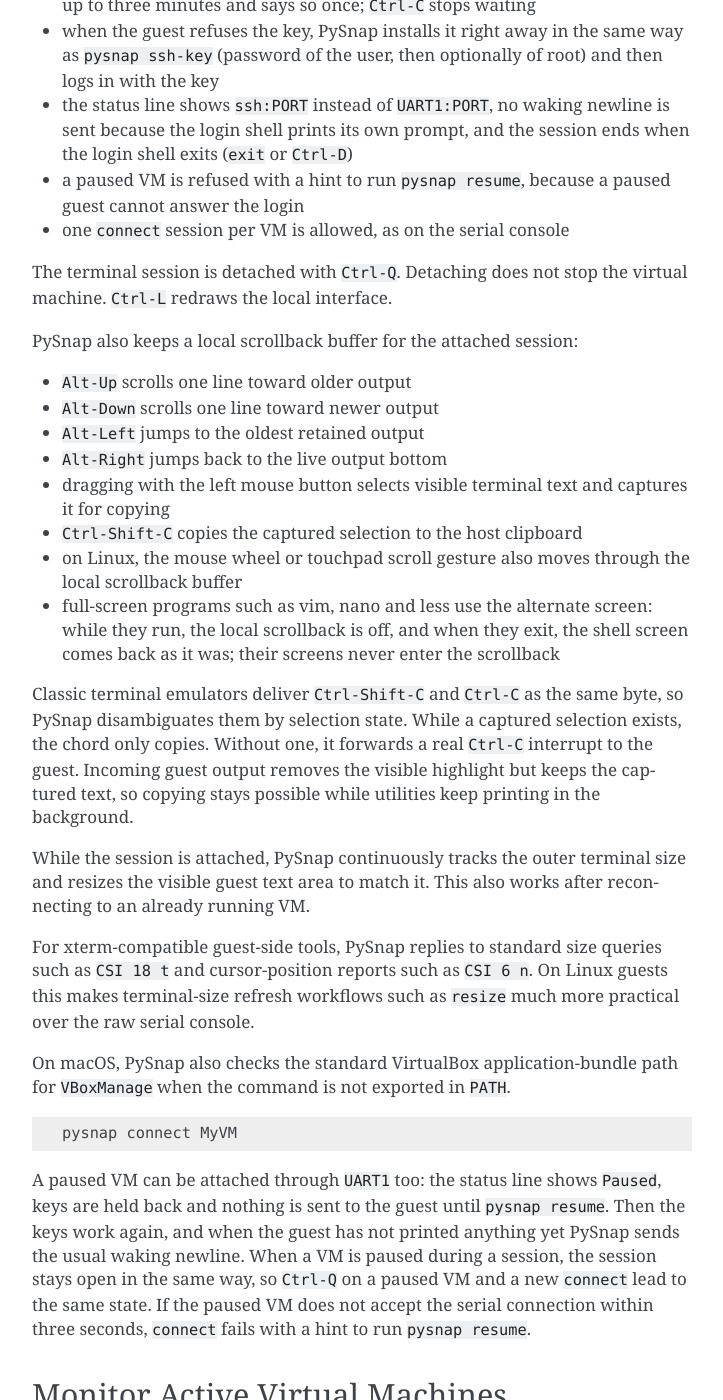
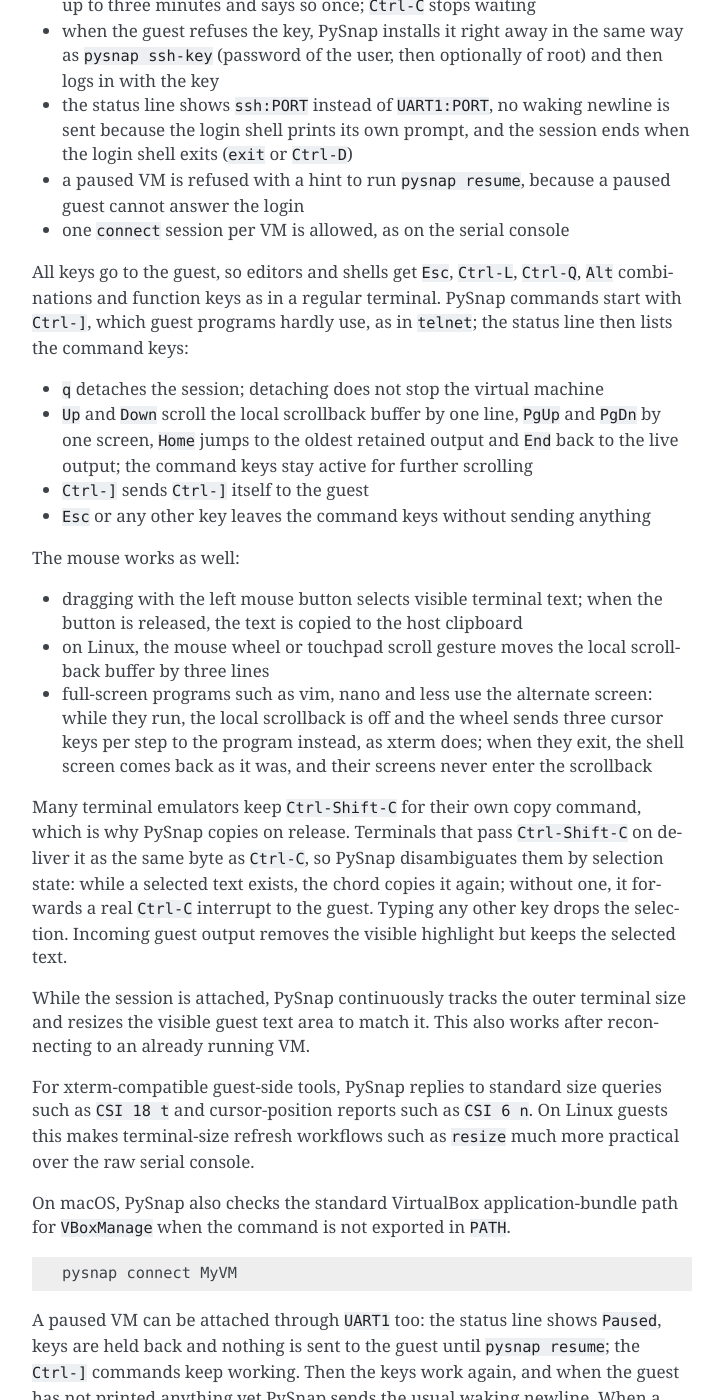
Before and after one commit to UsamG1t/NeuroPysnap, a Sphinx documentation site: the page built from docs/usage.rst, in a window 1280 px wide and 1400 px high, scrolled down 6455 px. Shown: the whole window, without its empty margins (388-1111 px from the left). Built offline with Sphinx 7.4.7, drawn with Linux system fonts in a browser that asks for light colours; some of the changed text lies outside the part shown.

Commit message:
connect: all keys to the guest, PySnap commands behind Ctrl-], copy on release
Editors lost keys to PySnap: Ctrl-Q detached (nano uses it for a backward
search), Ctrl-L only redrew locally, Alt+arrows scrolled the local history,
and because Escape began those Alt bindings, a lone Esc reached the guest
after about 560 ms instead of 10 ms. Copying needed Ctrl+Shift+C, which most
terminal emulators keep for their own copy command.

- Every key goes to the guest except Ctrl-], the command prefix: then q
  detaches, Up/Down/PgUp/PgDn/Home/End scroll the local history, Ctrl-]
  sends Ctrl-] and Esc or any other key leaves the mode. Esc now arrives
  after the 50 ms the input parser waits for an escape sequence.
- A sequence that prompt_toolkit splits into several keys (Alt+Up from an
  xterm is ESC [ 1 ; 3 A) is sent once instead of with an extra cursor key.
- Mouse selection is copied when the button is released; Ctrl+Shift+C still
  copies where the terminal passes it on.
- On the alternate screen the mouse wheel sends three cursor keys per step to
  the program, in the DECCKM form the guest asked for; elsewhere it scrolls
  the local history by three lines.

[Architect decision: Esc without delay, Ctrl-L to the guest]
[Architect decision: PySnap commands behind the Ctrl-] prefix]
[Architect decision: copy the selection when the mouse button is released]
[Architect decision: the mouse wheel sends cursor keys on the alternate screen]

Co-Authored-By: Claude Opus 5.5 <noreply@anthropic.com>

```diff
--- a/docs/usage.rst
+++ b/docs/usage.rst
@@ -327,30 +327,38 @@ Over ssh, ``connect`` logs in with the PySnap key as the ssh user of the VM:
   paused guest cannot answer the login
 - one ``connect`` session per VM is allowed, as on the serial console
 
-The terminal session is detached with ``Ctrl-Q``. Detaching does not stop the
-virtual machine. ``Ctrl-L`` redraws the local interface.
+All keys go to the guest, so editors and shells get ``Esc``, ``Ctrl-L``,
+``Ctrl-Q``, ``Alt`` combinations and function keys as in a regular terminal.
+PySnap commands start with ``Ctrl-]``, which guest programs hardly use, as in
+``telnet``; the status line then lists the command keys:
 
-PySnap also keeps a local scrollback buffer for the attached session:
+- ``q`` detaches the session; detaching does not stop the virtual machine
+- ``Up`` and ``Down`` scroll the local scrollback buffer by one line,
+  ``PgUp`` and ``PgDn`` by one screen, ``Home`` jumps to the oldest retained
+  output and ``End`` back to the live output; the command keys stay active
+  for further scrolling
+- ``Ctrl-]`` sends ``Ctrl-]`` itself to the guest
+- ``Esc`` or any other key leaves the command keys without sending anything
 
-- ``Alt-Up`` scrolls one line toward older output
-- ``Alt-Down`` scrolls one line toward newer output
-- ``Alt-Left`` jumps to the oldest retained output
-- ``Alt-Right`` jumps back to the live output bottom
-- dragging with the left mouse button selects visible terminal text and
-  captures it for copying
-- ``Ctrl-Shift-C`` copies the captured selection to the host clipboard
-- on Linux, the mouse wheel or touchpad scroll gesture also moves through the
-  local scrollback buffer
+The mouse works as well:
+
+- dragging with the left mouse button selects visible terminal text; when
+  the button is released, the text is copied to the host clipboard
+- on Linux, the mouse wheel or touchpad scroll gesture moves the local
+  scrollback buffer by three lines
 - full-screen programs such as vim, nano and less use the alternate screen:
-  while they run, the local scrollback is off, and when they exit, the shell
-  screen comes back as it was; their screens never enter the scrollback
+  while they run, the local scrollback is off and the wheel sends three
+  cursor keys per step to the program instead, as xterm does; when they exit,
+  the shell screen comes back as it was, and their screens never enter the
+  scrollback
 
-Classic terminal emulators deliver ``Ctrl-Shift-C`` and ``Ctrl-C`` as the same
-byte, so PySnap disambiguates them by selection state. While a captured
-selection exists, the chord only copies. Without one, it forwards a real
-``Ctrl-C`` interrupt to the guest. Incoming guest output removes the visible
-highlight but keeps the captured text, so copying stays possible while
-utilities keep printing in the background.
+Many terminal emulators keep ``Ctrl-Shift-C`` for their own copy command,
+which is why PySnap copies on release. Terminals that pass ``Ctrl-Shift-C``
+on deliver it as the same byte as ``Ctrl-C``, so PySnap disambiguates them by
+selection state: while a selected text exists, the chord copies it again;
+without one, it forwards a real ``Ctrl-C`` interrupt to the guest. Typing any
+other key drops the selection. Incoming guest output removes the visible
+highlight but keeps the selected text.
 
 While the session is attached, PySnap continuously tracks the outer terminal
 size and resizes the visible guest text area to match it. This also works
@@ -370,9 +378,10 @@ for ``VBoxManage`` when the command is not exported in ``PATH``.
 
 A paused VM can be attached through ``UART1`` too: the status line shows
 ``Paused``, keys are held back and nothing is sent to the guest until
-``pysnap resume``. Then the keys work again, and when the guest has not printed anything yet PySnap sends
-the usual waking newline. When a VM is paused during a session, the session
-stays open in the same way, so ``Ctrl-Q`` on a paused VM and a new
+``pysnap resume``; the ``Ctrl-]`` commands keep working. Then the keys work
+again, and when the guest has not printed anything yet PySnap sends the usual
+waking newline. When a VM is paused during a session, the session stays open
+in the same way, so ``Ctrl-]`` ``q`` on a paused VM and a new
 ``connect`` lead to the same state. If the paused VM does not accept the
 serial connection within three seconds, ``connect`` fails with a hint to run
 ``pysnap resume``.
@@ -777,7 +786,7 @@ On the serial console:
   run the transfer on its connection. The terminal shows a message in the
   status line, keys are paused until the transfer ends, and afterwards the
   screen is cleared and a fresh prompt appears. Sessions started by an older
-  PySnap cannot do this; detach them with ``Ctrl-Q`` first
+  PySnap cannot do this; detach them with ``Ctrl-]`` ``q`` first
 - the console is logged in and at a shell prompt; PySnap checks this with
   ``echo PYSNAP_$((20+22))`` and stops when the answer does not arrive
 - no ``report`` recording is running: PySnap presses ``Ctrl-U`` and Enter once, and when the
```
Also changed, not shown: README.md (+10 -12 lines), docs/architecture.rst (+24 -7 lines), 8 other files.
